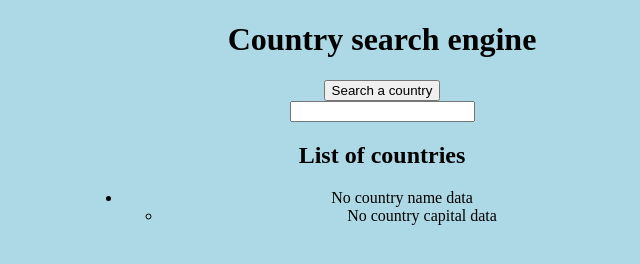
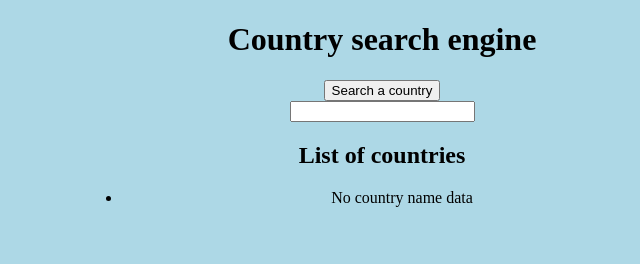
Before and after one commit to more2see/zadanie12_6, a plain HTML site: page index.html in a window 1280 px wide. Shown: the whole page, without its empty margins (258-898 px from the left). Drawn offline with nearby package versions, Linux system fonts and the light colour scheme.

Commit message:
Delete part of HTML with wrong script

```diff
--- a/index.html
+++ b/index.html
@@ -13,11 +13,7 @@
 	</form>
 	<h2>List of countries</h2>
 	<ul id="countries">
-		<li>No country name data
-			<ul id="lower-list">
-				<li>No country capital data</li>
-			</ul>
-		</li>
+		<li>No country name data</li>
 	</ul>
 	<script src="https://code.jquery.com/jquery-3.0.0.min.js">
 	</script>
```
